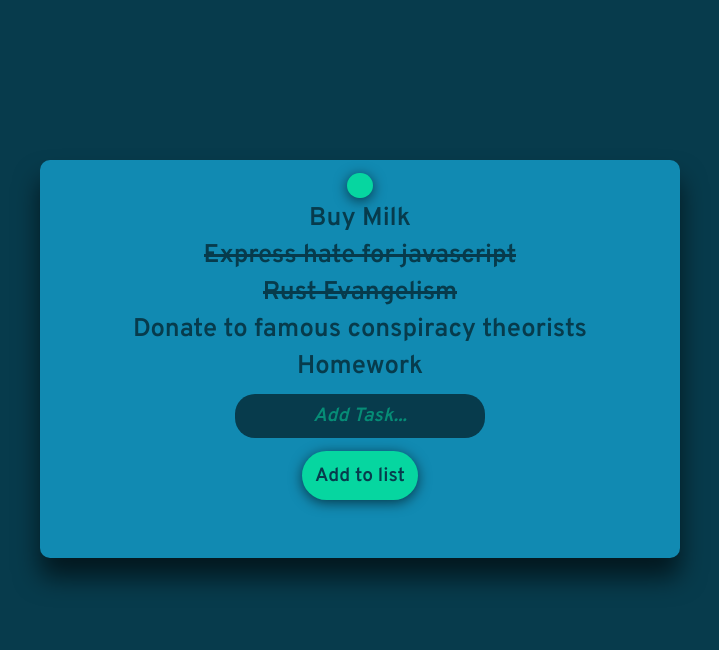
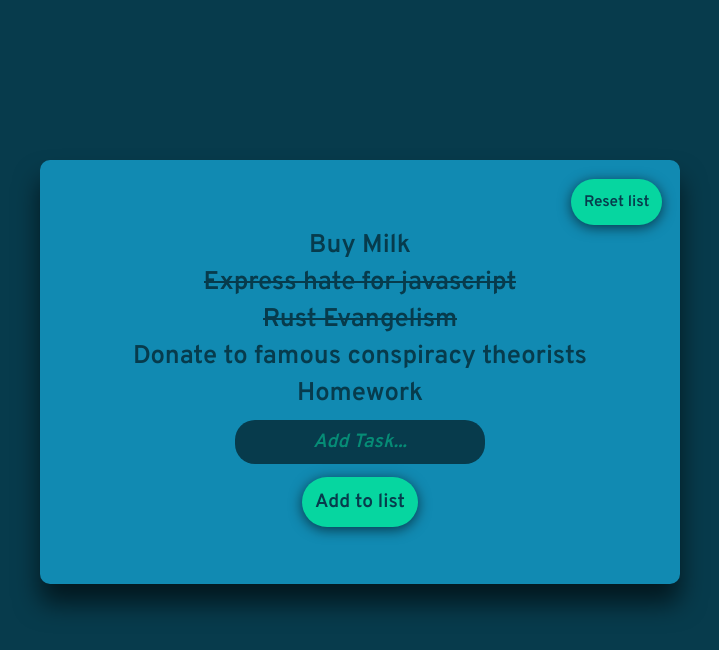
Before and after one commit to Ferryistaken/todo-list-react, a React (Create React App) app: page / in a window 1280 px wide. Shown: the top 650 px of the page, without its empty margins (280-999 px from the left). Built offline with nearby package versions, Linux system fonts and the light colour scheme.

Commit message:
added new component to reset list

```diff
--- a/src/App.tsx
+++ b/src/App.tsx
@@ -1,7 +1,9 @@
 import React, { useState } from "react";
+import { AddTodo, ClearTodos, Todo } from "./types";
 import { TodoList } from "./TodoList";
-import { AddTodo, ClearTodos, Todo } from "./types";
 import { AddTodoItem } from "./AddTodoItem";
+import { ClearTodoList } from "./ClearList";
+
 import "./index.scss";
 
 const initialTodos: Todo[] = [
@@ -49,11 +51,14 @@ function App() {
 	};
 
 	const clearTodos: ClearTodos = () => {
-
+		setTodos([{ text: "", complete: false }]);
+		console.log("list reset");
 	};
 
 	return (
+		<>
 			<div className="todo-list">
+				<ClearTodoList clearTodos={clearTodos} />
 				<TodoList
 					todos={todos}
 					toggleTodo={toggleTodo}
@@ -61,6 +66,7 @@ function App() {
 				/>
 				<AddTodoItem addTodo={addTodo} />
 			</div>
+		</>
 	);
 }
 
--- /dev/null
+++ b/src/ClearList.tsx
@@ -0,0 +1,14 @@
+import React from "react";
+import { ClearTodos } from "./types";
+
+interface Props {
+	clearTodos: ClearTodos;
+}
+
+export const ClearTodoList: React.FC<Props> = ({ clearTodos }) => {
+	return (
+		<button type="reset" className="reset-button" onClick={clearTodos}>
+			Reset list
+		</button>
+	);
+};
--- a/src/TodoList.tsx
+++ b/src/TodoList.tsx
@@ -11,7 +11,6 @@ interface Props {
 export const TodoList: React.FC<Props> = ({ todos, toggleTodo }) => {
 	return (
 		<div className="todolist-container">
-			<button type="reset"></button>
 			<ul>
 				{todos.map((todo) => (
 					<TodoListItem
--- a/src/index.scss
+++ b/src/index.scss
@@ -17,6 +17,7 @@ ul {
 }
 
 .todo-list {
+	transition: all 0.5s cubic-bezier(0.55, 0, 0.1, 1);
 	font-family: "Overpass", sans-serif;
 	font-size: 2vw;
 	background-color: $middle-color;
@@ -119,6 +120,12 @@ button:active {
 	background-color: $base-color;
 }
 
+.reset-button {
+	font-size: 1.2vw;
+	margin-top: 1%;
+	margin-left: 83%;
+}
+
 /* Strikethrough */
 
 .strikethrough {
```
Lines whose indentation alone changed are shown as unchanged.
